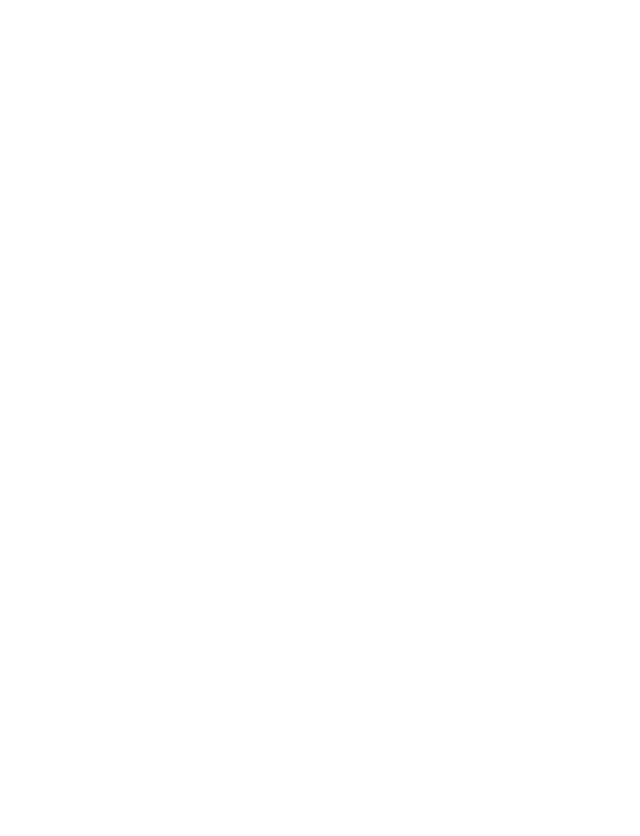
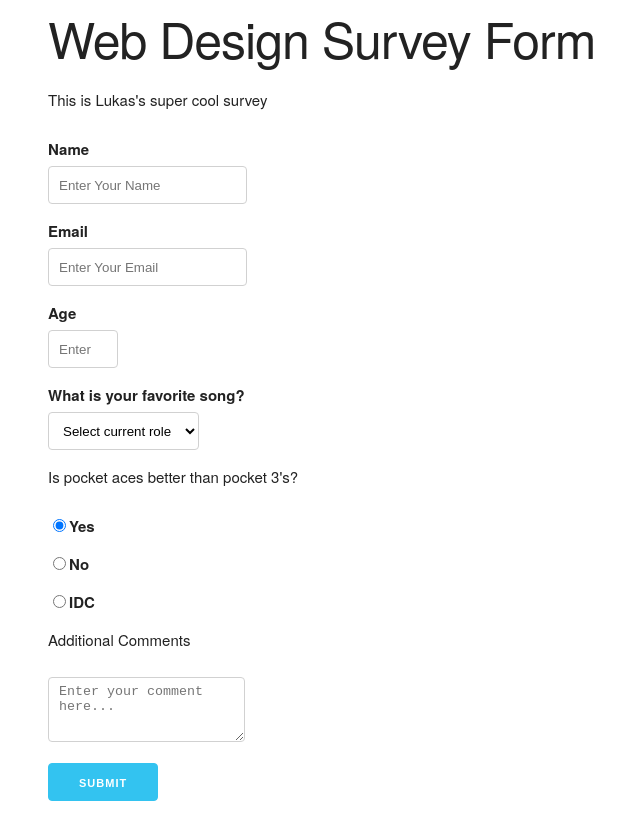
Before and after one commit to lukasmichaelis/SurveryForm, a plain HTML site: page index.html in a window 1280 px wide. Shown: the whole page, without its empty margins (112-752 px from the left). Before the commit the page ends 800 px from the top, so only its background shows below. Drawn offline with nearby package versions, Linux system fonts and the light colour scheme.

Commit message:
Finished

```diff
--- a/index.html
+++ b/index.html
@@ -2,18 +2,113 @@
 <html lang="en">
 <head>
     <meta charset="UTF-8">
-    <meta name="viewport"
-          content="width=device-width, user-scalable=no, initial-scale=1.0, maximum-scale=1.0, minimum-scale=1.0">
-    <meta http-equiv="X-UA-Compatible" content="ie=edge">
-    <link rel="stylesheet" href="https://cdnjs.cloudflare.com/ajax/libs/skeleton/2.0.4/skeleton.css" integrity="sha512-5fsy+3xG8N/1PV5MIJz9ZsWpkltijBI48gBzQ/Z2eVATePGHOkMIn+xTDHIfTZFVb9GMpflF2wOWItqxAP2oLQ==" crossorigin="anonymous" referrerpolicy="no-referrer" />
-    <link rel="stylesheet" href="style.css">
+    <meta content="width=device-width, user-scalable=no, initial-scale=1.0, maximum-scale=1.0, minimum-scale=1.0"
+          name="viewport">
+    <meta content="ie=edge" http-equiv="X-UA-Compatible">
+    <link href="https://cdnjs.cloudflare.com/ajax/libs/skeleton/2.0.4/skeleton.css" rel="stylesheet"/>
     <title>Form</title>
 </head>
 <body>
 <!--Your Code Goes Below this line-->
+<form id="survey-form">
+    <div class="container">
+        <header class="header">
+            <h1 class="text-center" id="title">Web Design Survey Form</h1>
+            <p class="description text-center" id="description">
+                This is Lukas's super cool survey
+            </p>
+        </header>
+        <div class="form-group">
+            <label for="name" id="name-label">Name</label>
+            <input
+                    class="form-control"
+                    id="name"
+                    name="name"
+                    placeholder="Enter Your Name"
+                    required
+                    type="text"
+            />
+        </div>
+
+        <div class="form-group">
+            <label for="email" id="email-label">Email</label>
+            <input
+                    class="form-control"
+                    id="email"
+                    name="email"
+                    placeholder="Enter Your Email"
+                    required
+                    type="email"
+            />
+        </div>
+        <div class="form-group">
+            <label for="number" id="number-label">
+                Age<span class="clue"></span></label>
+            <input
+                    class="form-control"
+                    id="number"
+                    max="99"
+                    min="10"
+                    name="number"
+                    placeholder="Enter Your Age"
+                    type="number"
+            />
+        </div>
+        <div class="form-group">
+            <label for="song">What is your favorite song?</label>
+            <select class="form-control" id="song" name="song" required>
+                <option disabled selected value>Select current role</option>
+                <option value="Sicko Mode">Sicko Mode</option>
+                <option value="Mo Bamba">Mo Bamba</option>
+                <option value="Grenade">Grenade</option>
+                <option value="The Joe Poop Song">Joe Poop Song</option>
+                <option value="other">Other</option>
+            </select>
+        </div>
+        <div class="form-group">
+            <p>Is pocket aces better than pocket 3's?</p>
+            <label>
+                <input
+                        checked
+                        class="input-radio"
+                        name="user-recommend"
+                        type="radio"
+                        value="definitely"
+                />Yes</label
+            >
+            <label>
+                <input
+                        class="input-radio"
+                        name="user-recommend"
+                        type="radio"
+                        value="definitely"
+                />No</label
+            >
+            <label>
+                <input
+                        class="input-radio"
+                        name="user-recommend"
+                        type="radio"
+                        value="definitely"
+                />IDC</label
+            >
+        </div>
+        <div class="form-group">
+            <p>Additional Comments</p>
+            <textarea
+                    class="input-textarea"
+                    id="comments"
+                    name="comment"
+                    placeholder="Enter your comment here..."
+            ></textarea>
+        </div>
+        <div class="form-group">
+            <button class="button button-primary" id="submit" type="submit">submit</button>
+        </div>
 
 
+    </div>
+</form>
 <!--Your Code Goes Above this line-->
-<script src="https://cdn.freecodecamp.org/testable-projects-fcc/v1/bundle.js"></script>
 </body>
 </html>
```
Also changed, not shown: style.css (deleted).
